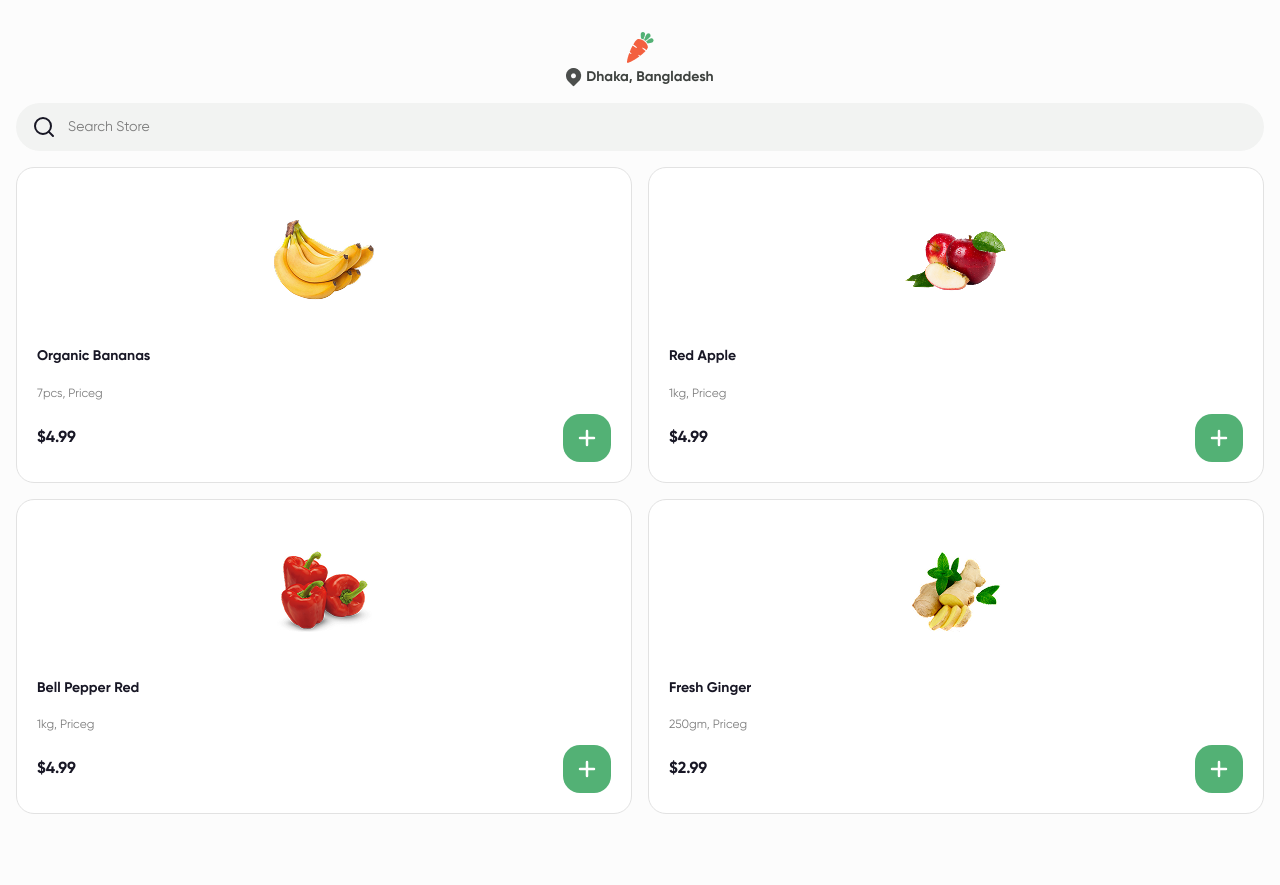
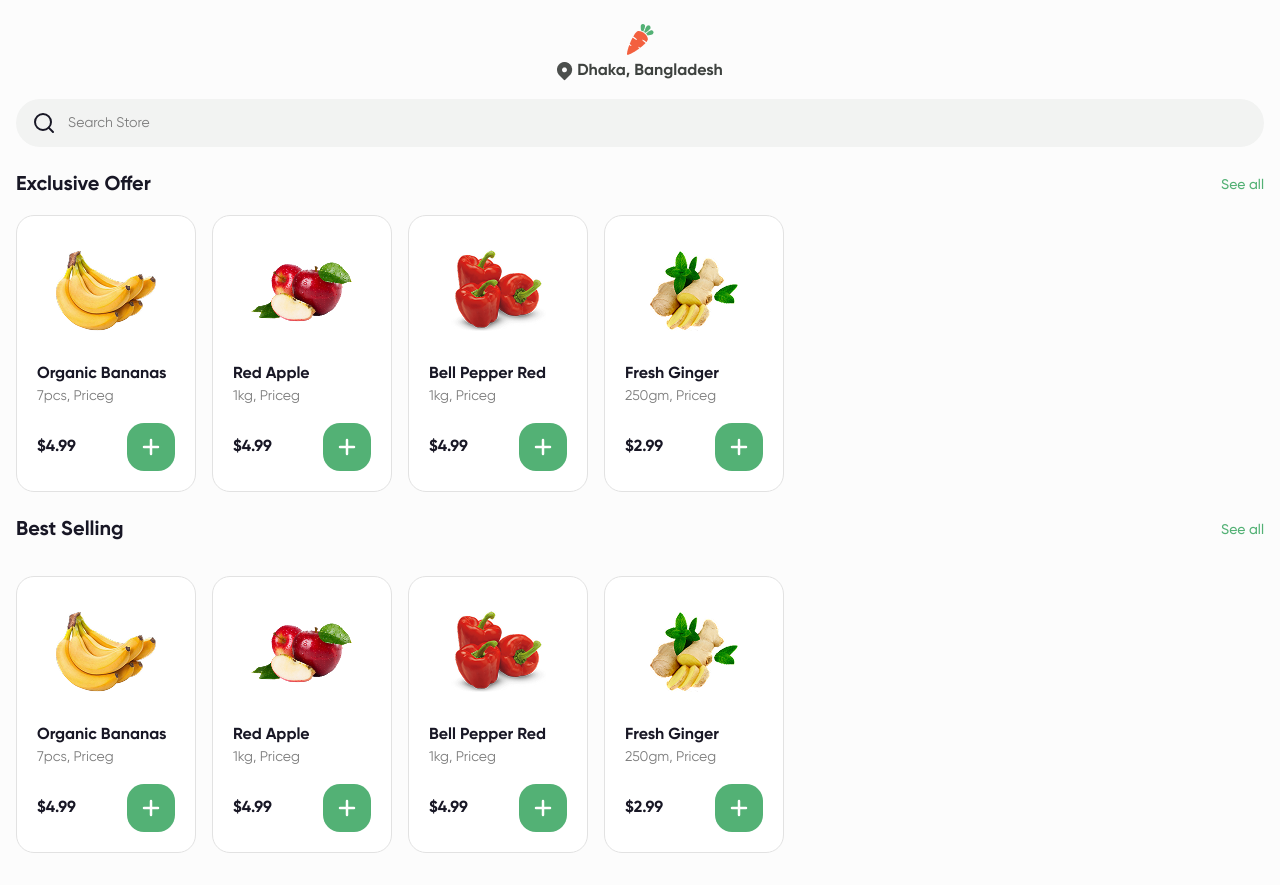
Before and after one commit to saketgoswami09/Grocery-Ahoum, a React (Vite) app: page / in a window 1280 px wide. Before the commit the page ends 830 px from the top, so only its background shows below. Built offline with nearby package versions, Linux system fonts and the light colour scheme.

Commit message:
feat: implement home screen and product carousel

```diff
--- a/src/components/product/ProductCard.tsx
+++ b/src/components/product/ProductCard.tsx
@@ -9,38 +9,45 @@ const ProductCard = ({ product }: ProductCardProps) => {
     <div
       className="
       group
-
+   w-[180px]
   bg-white
   border
   border-[#E2E2E2]
-rounded-[18px]  p-5
+   rounded-[18px]  p-5
   flex
   flex-col
   "
     >
-      <div className="h-36 flex items-center justify-center mb-4">
+      <div className=" h-27.5  flex items-center justify-center mb-4 overflow-hidden">
         <img
           src={product.image}
           alt={product.name}
-          className="max-h-full w-auto object-contain group-hover:scale-105 transition-transform duration-300 "
-          onError={(e) => {
-            const target = e.target as HTMLImageElement;
-            target.src = `https://placehold.co/200x150/E6F2EA/53B175?text=${encodeURIComponent(product.name)}`;
-          }}
+          className="max-h-full w-auto object-contain"
         />
       </div>
       <h3
         className="
-        text-[14px]
-        mb-5 font-bold leading-tight line-clamp-2"
+       font-semibold text-[16px] line-clamp-1"
       >
         {product.name}
-      </h3>{" "}
-      <p className="text-xs text-gray mb-3">{product.unit}</p>
+      </h3>
+      <p className="text-[14px] text-[#7C7C7C] mb-4">{product.unit}</p>
       <div className="flex items-center justify-between mt-auto">
-        <span className="text-base font-bold text-dark">${product.price}</span>
+        <span className="text-base font-bold text-dark">
+          ${product.price.toFixed(2)}
+        </span>
 
-        <button className="w-12 h-12 rounded-[17px] bg-primary text-white flex items-center justify-center">
+        <button
+          className="
+    w-12 h-12
+    rounded-[17px]
+    bg-primary
+    text-white
+    flex items-center justify-center
+    hover:scale-105
+    transition-all
+  "
+        >
           <Plus size={24} strokeWidth={2.5} />
         </button>
       </div>
--- /dev/null
+++ b/src/components/product/SectionHeader.tsx
@@ -0,0 +1,17 @@
+type SectionHeaderProps = {
+  title: string;
+};
+
+const SectionHeader = ({ title }: SectionHeaderProps) => {
+  return (
+    <div className="flex items-center justify-between px-4 mt-6 mb-4">
+      <h2 className="text-xl font-bold text-dark">{title}</h2>
+
+      <button className="text-primary font-medium text-sm">
+        See all
+      </button>
+    </div>
+  );
+};
+
+export default SectionHeader
--- a/src/pages/home/HomeScreen.tsx
+++ b/src/pages/home/HomeScreen.tsx
@@ -3,22 +3,24 @@ import { products } from "../../data/products";
 import carrot from "../../assets/icons/sw.png";
 import location from "../../assets/icons/location.png";
 import { Search } from "lucide-react";
+import SectionHeader from "../../components/product/SectionHeader";
 
 const HomeScreen = () => {
   return (
     <div>
       {/* Header */}
-      <div className="flex items-center justify-center pt-8 gap-1 mb-1">
+      <div className="flex items-center justify-center pt-6 gap-1 mb-1">
         <img src={carrot} />
       </div>
 
       {/* Search */}
       <div className="flex items-center justify-center gap-1">
         <img src={location} />
-        <span className="text-sm font-semibold text-gray-dark">
+        <span className="text-[16px] font-semibold text-gray-dark">
           Dhaka, Bangladesh
         </span>
       </div>
+
       <div className="px-4 mt-4">
         <button className="w-full bg-[#F2F3F2] rounded-xl px-4 py-3 flex items-center gap-3">
           <Search />
@@ -26,12 +28,36 @@ const HomeScreen = () => {
           <span className="text-[#7C7C7C] text-sm">Search Store</span>
         </button>
       </div>
+      {/* Baner */}
+      <div className="lg:hidden px-5 mb-6 pt-4">
+        <div className="bg-linear-to-r from-primary/10 to-secondary/10 rounded-xl py-7 px-5 text-center">
+          <p className="text-lg font-bold text-dark">Fresh Vegetables</p>
+          <p className="text-[14px] font-medium text-primary mt-1">
+            Get Up To 40% OFF
+          </p>
+        </div>
+      </div>
+      {/* section header */}
+      <SectionHeader title="Exclusive Offer" />
       {/* Products */}
-      <div className="grid grid-cols-2 gap-4 p-4">
+      <div className="flex gap-4 overflow-x-auto no-scrollbar px-4">
         {products.slice(0, 4).map((product) => (
-          <ProductCard key={product.id} product={product} />
+          <div key={product.id} className="min-w-40   lg:min-w-0">
+            <ProductCard product={product} />
+          </div>
         ))}
       </div>
+      <SectionHeader title="Best Selling" />
+      <section className="mb-8">
+        <div className="flex items-center justify-between px-5 lg:px-0 mb-4"></div>
+        <div className="flex gap-4 overflow-x-auto no-scrollbar px-4">
+          {products.slice(0, 4).map((product) => (
+            <div key={product.id} className="min-w-40   lg:min-w-0">
+              <ProductCard product={product} />
+            </div>
+          ))}
+        </div>
+      </section>
     </div>
   );
 };
```
